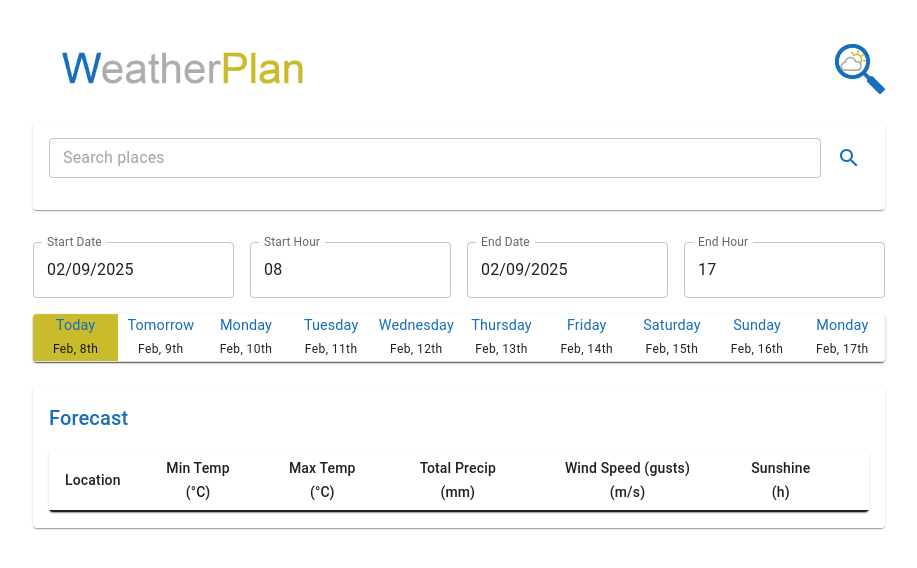
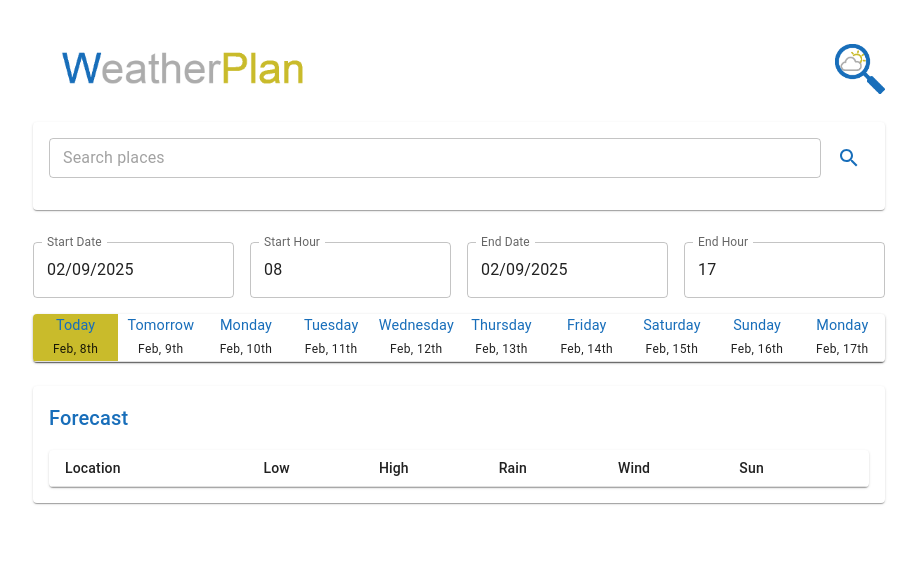
Before and after one commit to dkarlo2/weatherplan-web, a React (Create React App) app: page / in a window 1280 px wide. Shown: the top 568 px of the page, without its empty margins (181-1098 px from the left). Built offline with nearby package versions, Linux system fonts and the light colour scheme.

Commit message:
update forecast table UI

```diff
--- a/src/App.js
+++ b/src/App.js
@@ -1,5 +1,5 @@
 import React, { useState, useEffect, use } from "react";
-import { Container, Typography, Box, TextField, Table, TableBody, TableCell, TableContainer, TableHead, TableRow, Paper, IconButton, Button, Snackbar } from "@mui/material";
+import { Container, Typography, Box, TextField, Table, TableBody, TableCell, TableContainer, TableHead, TableRow, Paper, IconButton, Button, Snackbar, Tooltip } from "@mui/material";
 import SearchIcon from "@mui/icons-material/Search";
 import RemoveIcon from "@mui/icons-material/Remove";
 import { DatePicker, TimePicker, LocalizationProvider } from "@mui/x-date-pickers";
@@ -382,19 +382,19 @@ const WeatherDashboard = () => {
           <TableContainer component={Paper}>
             <Table size="small">
               <TableHead>
-                <TableRow sx={{ '& td, & th': { borderBottom: '2px solid' } }}>
+                <TableRow>
                   <TableCell>Location</TableCell>
-                  <TableCell align="center">Min Temp (°C)</TableCell>
-                  <TableCell align="center">Max Temp (°C)</TableCell>
-                  <TableCell align="center">Total Precip (mm)</TableCell>
-                  <TableCell align="center">Wind Speed (gusts) (m/s)</TableCell>
-                  <TableCell align="center">Sunshine (h)</TableCell>
+                  <TableCell align="center"><Tooltip title="Min Temp (°C)" placement="top">Low</Tooltip></TableCell>
+                  <TableCell align="center"><Tooltip title="Max Temp (°C)" placement="top">High</Tooltip></TableCell>
+                  <TableCell align="center"><Tooltip title="Total Precipitation (mm)" placement="top">Rain</Tooltip></TableCell>
+                  <TableCell align="center"><Tooltip title="Wind speed (gusts) (m/s)" placement="top">Wind</Tooltip></TableCell>
+                  <TableCell align="center"><Tooltip title="Sunshine (h)" placement="top">Sun</Tooltip></TableCell>
                   <TableCell></TableCell>
                 </TableRow>
               </TableHead>
               <TableBody>
-                {forecastData.map((data) => (
-                  <TableRow key={data.location} sx={{ '& td, & th': { borderBottom: '2px solid' } }}>
+                {forecastData.map((data, i) => (
+                  <TableRow key={data.location} sx={i < forecastData.length - 1 ? { '& td, & th': { borderBottom: '1px solid #186eba' } } : {}}>
                     <TableCell sx={{fontWeight: 700}}>{data.location}</TableCell>
                     <TableCell sx={{background: getTemperatureGradient(data.minTemp, (data.minTemp + data.maxTemp) / 2)}} align="center">{data.minTemp}</TableCell>
                     <TableCell sx={{background: getTemperatureGradient((data.minTemp + data.maxTemp) / 2, data.maxTemp)}} align="center">{data.maxTemp}</TableCell>
@@ -402,7 +402,7 @@ const WeatherDashboard = () => {
                     <TableCell sx={{background: getWindColor(data.windSpeed, data.windGusts)}} align="center">{data.windSpeed} ({data.windGusts})</TableCell>
                     <TableCell sx={{background: getSunshineColor(data.sunshine)}} align="center">{data.sunshine}</TableCell>
                     <TableCell>
-                      <IconButton color="error" onClick={() => handleRemovePlace(data.location)}>
+                      <IconButton size="small" color="error" onClick={() => handleRemovePlace(data.location)}>
                         <RemoveIcon />
                       </IconButton>
                     </TableCell>
```
